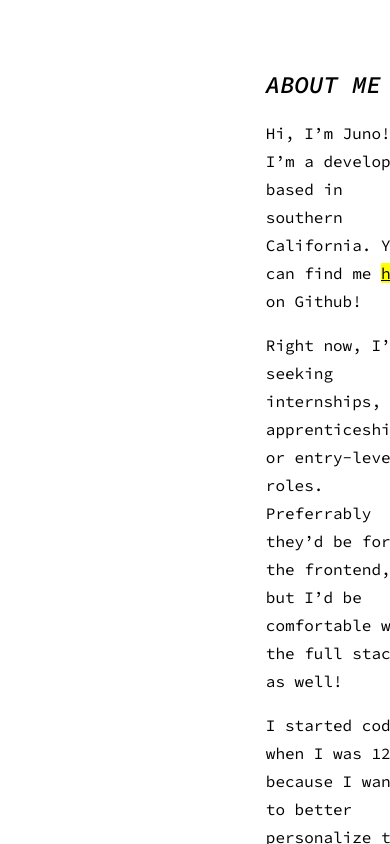
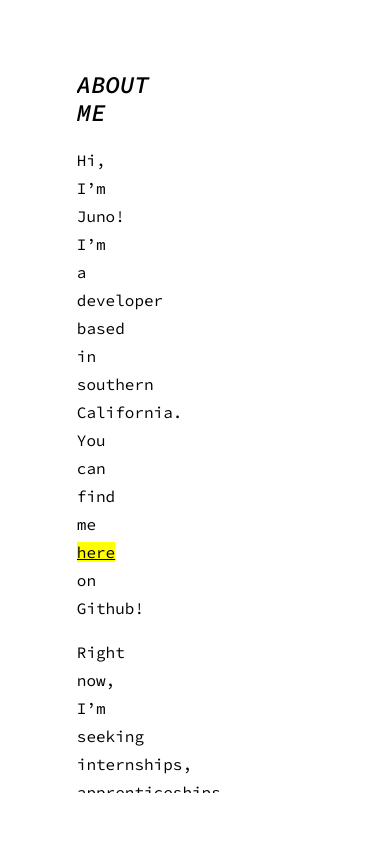
Before and after one commit to jmtes/jmtes.github.io, a Next.js app: page /about in a window 390 px wide. Built offline with nearby package versions, Linux system fonts and the light colour scheme.

Commit message:
Hide sidebar on small screens

```diff
--- a/components/layout.module.css
+++ b/components/layout.module.css
@@ -3,7 +3,7 @@
 .container {
   width: 100vw;
   height: 100vh;
-  overflow: hidden;
+  /* overflow: hidden; */
   padding: 3.2rem 4.8rem;
   font-family: 'Source Code Pro', monospace;
 }
@@ -17,6 +17,18 @@
   display: grid;
   grid-template-columns: 1fr 2fr;
   grid-column-gap: 4rem;
+}
+
+@media (max-width: 770px) {
+  .container--page {
+    grid-template-columns: auto;
+  }
+}
+
+.container--page main {
+  max-height: 100%;
+  overflow: auto;
+  padding-right: 12rem;
 }
 
 .container h2,
@@ -40,6 +52,7 @@
 /* Sidebar Styles */
 
 .sidebar {
+  height: 100%;
   display: flex;
   flex-direction: column;
   align-items: center;
@@ -47,6 +60,14 @@
   text-transform: uppercase;
   font-style: italic;
   font-weight: 500;
+}
+
+/* Hide sidebar on small screens */
+
+@media (max-width: 770px) {
+  .sidebar {
+    display: none;
+  }
 }
 
 .sidebar__img {
```
